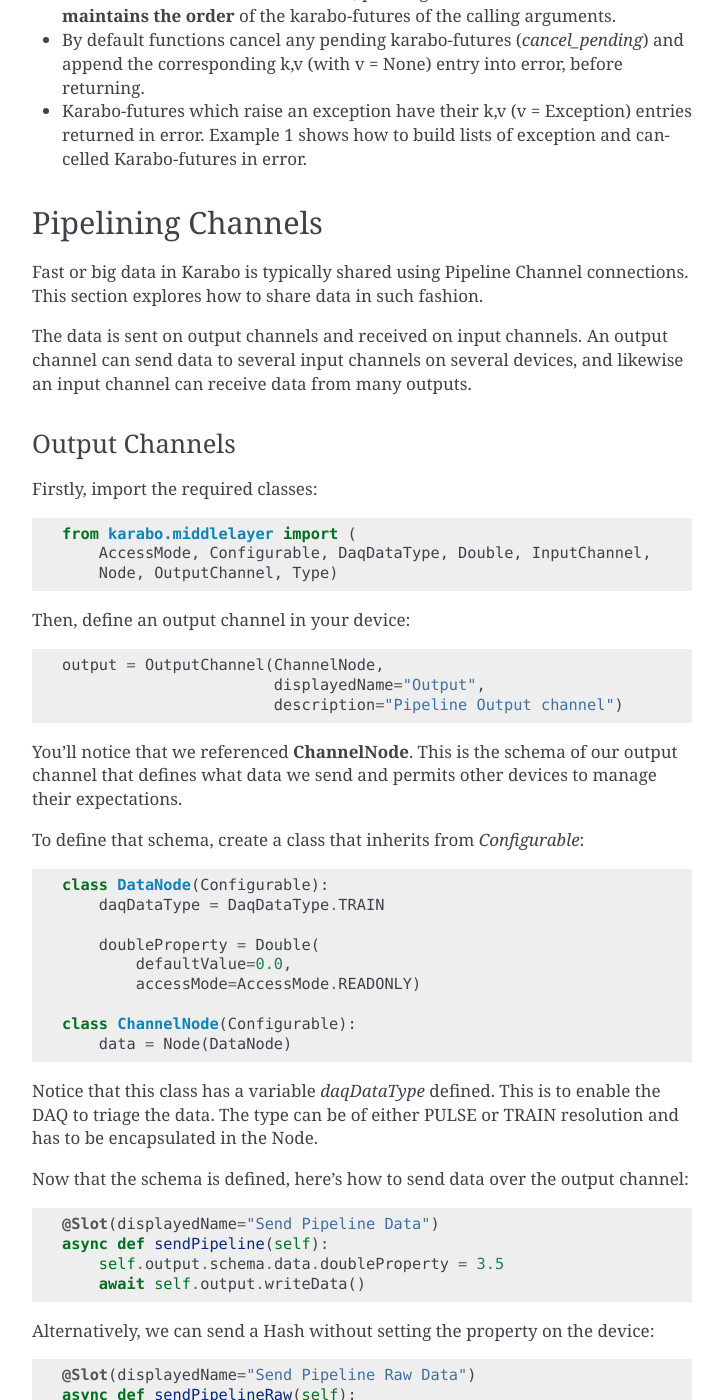
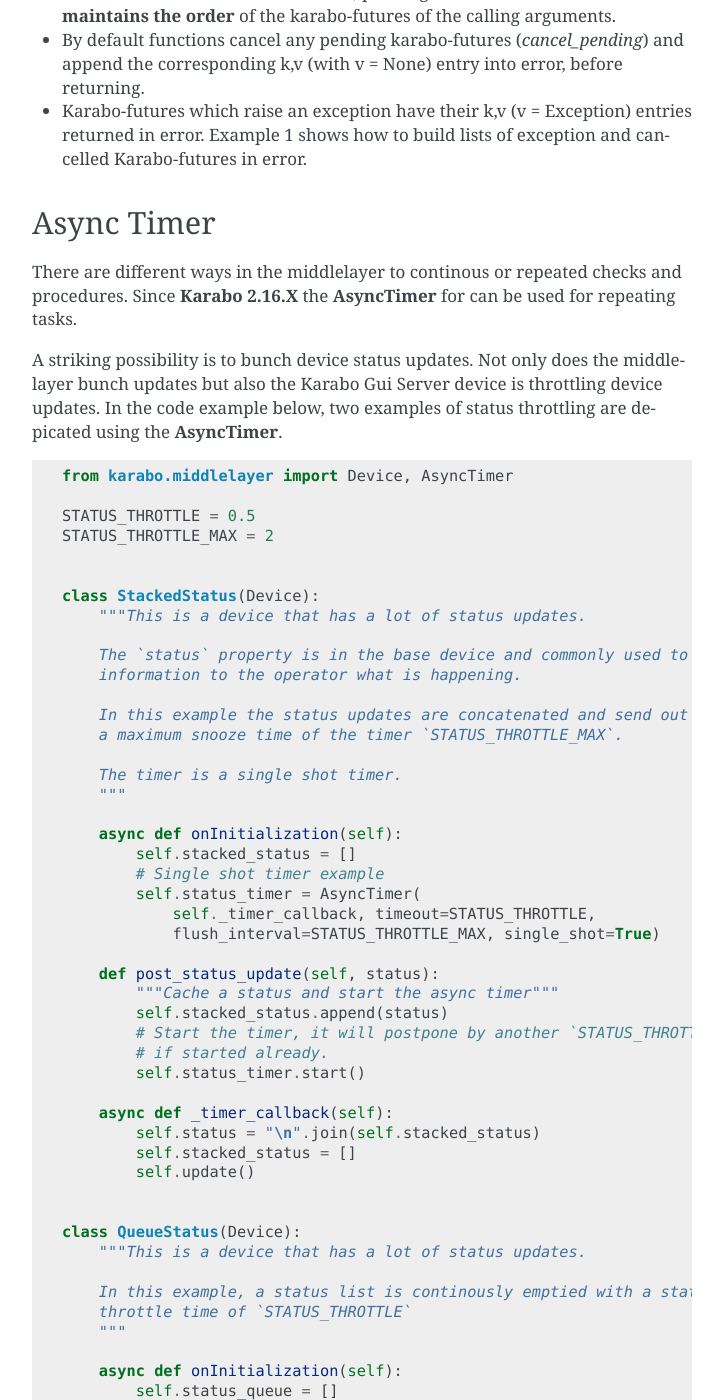
Before and after one commit to European-XFEL/howToMiddlelayer, a Sphinx documentation site: the page built from source/chap4/intro_advanced.rst, in a window 1280 px wide and 1400 px high, scrolled down 2146 px. Shown: the whole window, without its empty margins (388-1111 px from the left). Built offline with Sphinx 7.4.7, drawn with Linux system fonts in a browser that asks for light colours; some of the changed text lies outside the part shown.

Commit message:
Async timer description

```diff
--- /dev/null
+++ b/source/chap4/asynctimer.rst
@@ -0,0 +1,15 @@
+Async Timer
+===========
+
+There are different ways in the middlelayer to continous or repeated checks
+and procedures.
+Since **Karabo 2.16.X** the **AsyncTimer** for can be used for repeating tasks.
+
+A striking possibility is to bunch device status updates. Not only does the middlelayer
+bunch updates but also the Karabo Gui Server device is throttling device updates.
+In the code example below, two examples of status throttling are depicated using the
+**AsyncTimer**.
+
+
+.. literalinclude:: code/asynctimer.py
+   :language: python
--- /dev/null
+++ b/source/chap4/code/asynctimer.py
@@ -0,0 +1,61 @@
+from karabo.middlelayer import Device, AsyncTimer
+
+STATUS_THROTTLE = 0.5
+STATUS_THROTTLE_MAX = 2
+
+
+class StackedStatus(Device):
+    """This is a device that has a lot of status updates.
+
+    The `status` property is in the base device and commonly used to provide
+    information to the operator what is happening.
+
+    In this example the status updates are concatenated and send out after
+    a maximum snooze time of the timer `STATUS_THROTTLE_MAX`.
+
+    The timer is a single shot timer.
+    """
+
+    async def onInitialization(self):
+        self.stacked_status = []
+        # Single shot timer example
+        self.status_timer = AsyncTimer(
+            self._timer_callback, timeout=STATUS_THROTTLE,
+            flush_interval=STATUS_THROTTLE_MAX, single_shot=True)
+
+    def post_status_update(self, status):
+        """Cache a status and start the async timer"""
+        self.stacked_status.append(status)
+        # Start the timer, it will postpone by another `STATUS_THROTTLE`
+        # if started already.
+        self.status_timer.start()
+
+    async def _timer_callback(self):
+        self.status = "\n".join(self.stacked_status)
+        self.stacked_status = []
+        self.update()
+
+
+class QueueStatus(Device):
+    """This is a device that has a lot of status updates.
+
+    In this example, a status list is continously emptied with a status
+    throttle time of `STATUS_THROTTLE`
+    """
+
+    async def onInitialization(self):
+        self.status_queue = []
+        self.status_timer = AsyncTimer(
+            self._timer_callback, timeout=STATUS_THROTTLE)
+        # Start the timer to continously check the queue.
+        self.status_timer.start()
+
+    def queue_status_update(self, status):
+        """Queue a status update for the device"""
+        self.status_queue.append(status)
+
+    async def _timer_callback(self):
+        if self.status_queue:
+            self.status = self.status_queue.pop(0)
+            # Potential check for status changes before setting
+            self.update()
--- a/source/chap4/intro_advanced.rst
+++ b/source/chap4/intro_advanced.rst
@@ -5,6 +5,7 @@ Advanced Features
 The following section describes the advanced features of the middlelayer api.
 
 .. include:: allCompleted.rst
+.. include:: asynctimer.rst
 .. include:: channels.rst
 .. include:: proxy_channels.rst
 .. include:: image_data.rst
```
